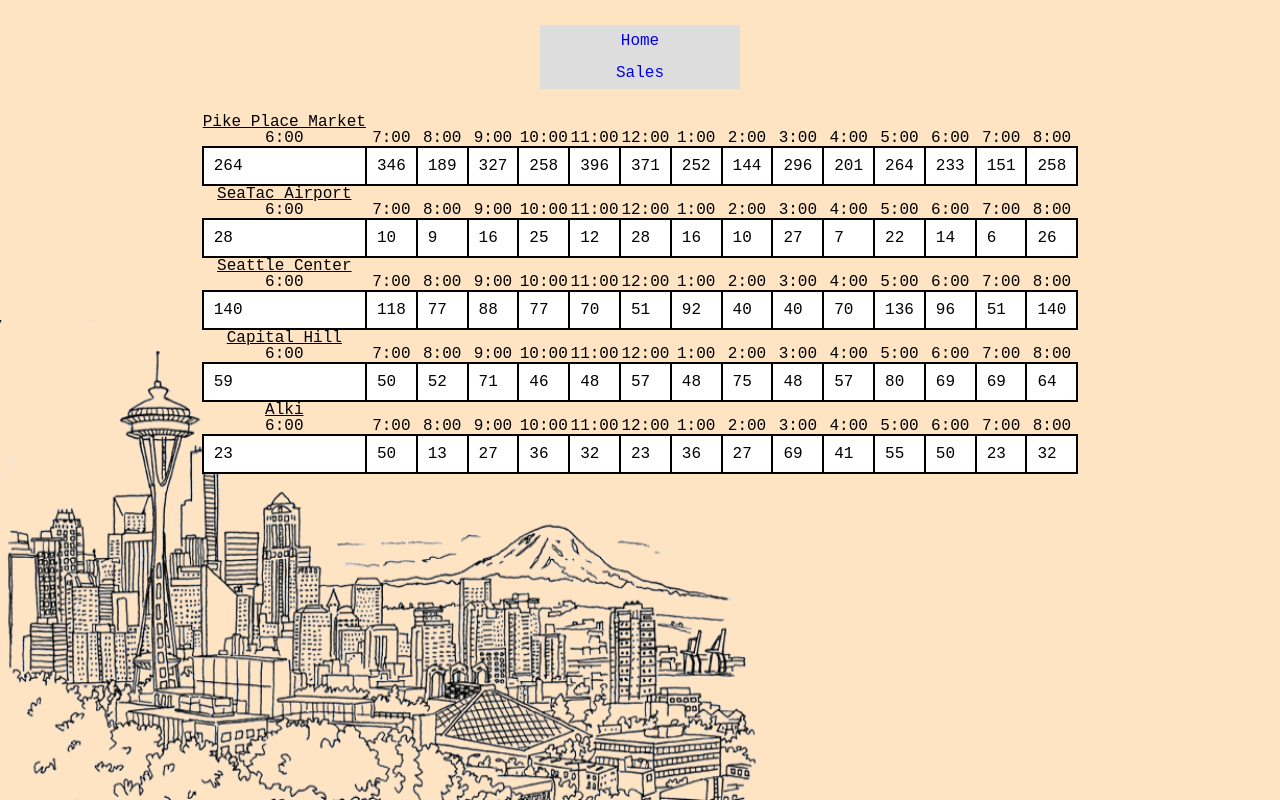
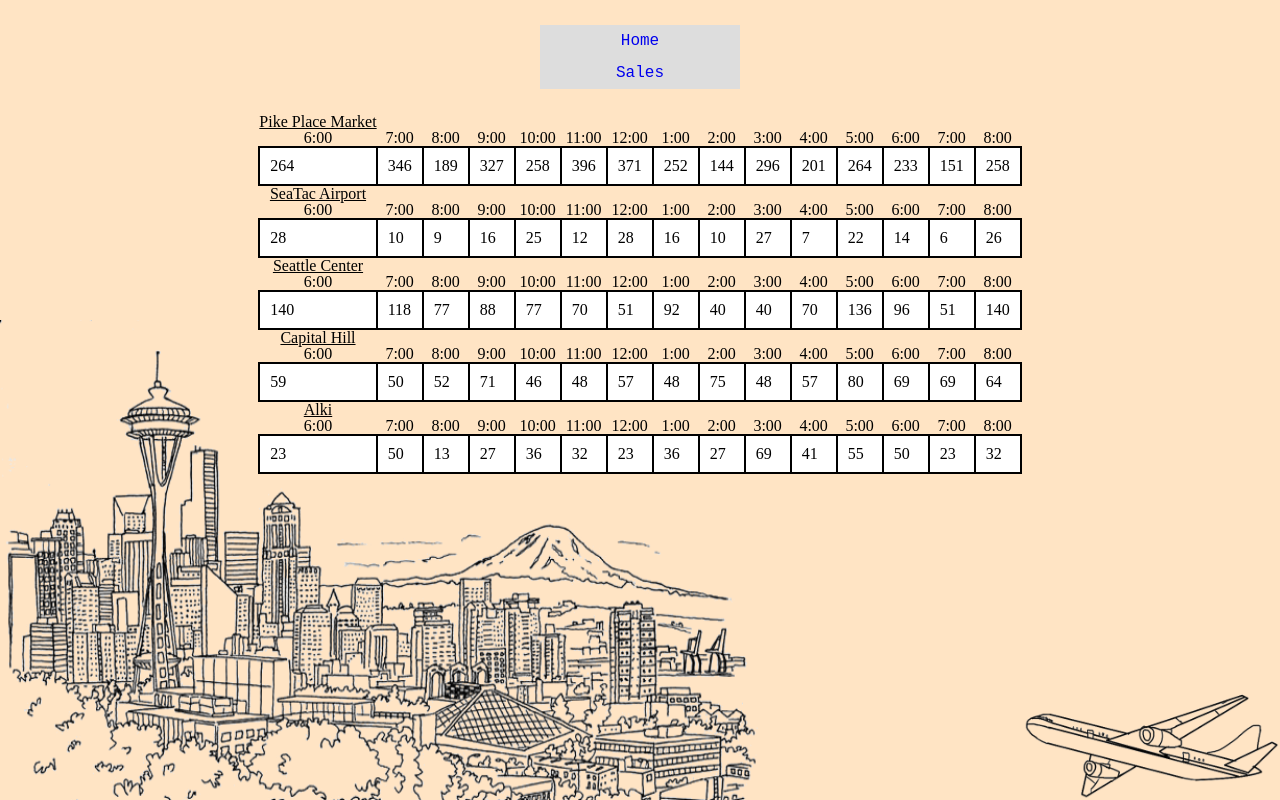
Before and after one commit to louiethe17th/cookie_stand, a plain HTML site: page sales.html in a window 1280 px wide. Drawn offline with Linux system fonts and the light colour scheme.

Commit message:
Added new image to index and sales page

```diff
--- a/sales.html
+++ b/sales.html
@@ -20,6 +20,8 @@
 
     </ul>
             <img id="seattle" src="img/seattle-sketch-cropped.png" alt="seattle skyline">
+                    <img id="airPlane" src="img/airplane.png" alt="cute little plane">
+
 
     <script src="js/app.js"></script>
 </body>
--- a/style.css
+++ b/style.css
@@ -117,7 +117,7 @@ ul {
 }
 
 table{
-    font-family: 'IBM Plex Mono', monospace;
+    font-family: 'IBM Plex Mono', monospacel;
 
     padding:300px;
     margin: auto;
@@ -140,3 +140,10 @@ tr{
     /* position: absolute; */
     /* margin-left: 0px; */
 }
+
+#airPlane{
+    width: 20%;
+    position: fixed;
+    bottom: 0px;
+    right: 0px;
+}
```
Also changed, not shown: index.html (+1 -0 lines), img/airplane.png (added), 1 other file.
